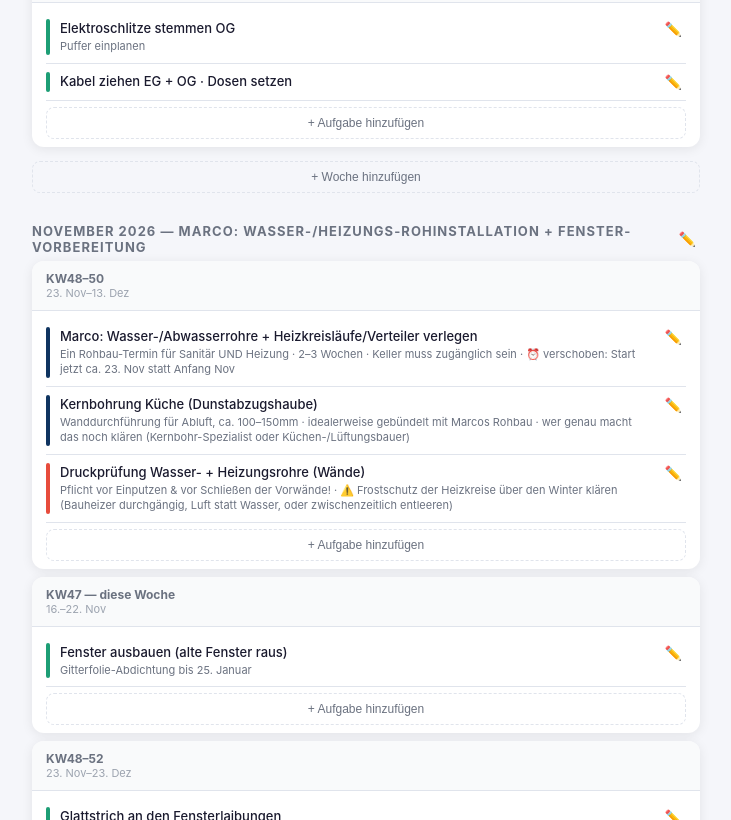
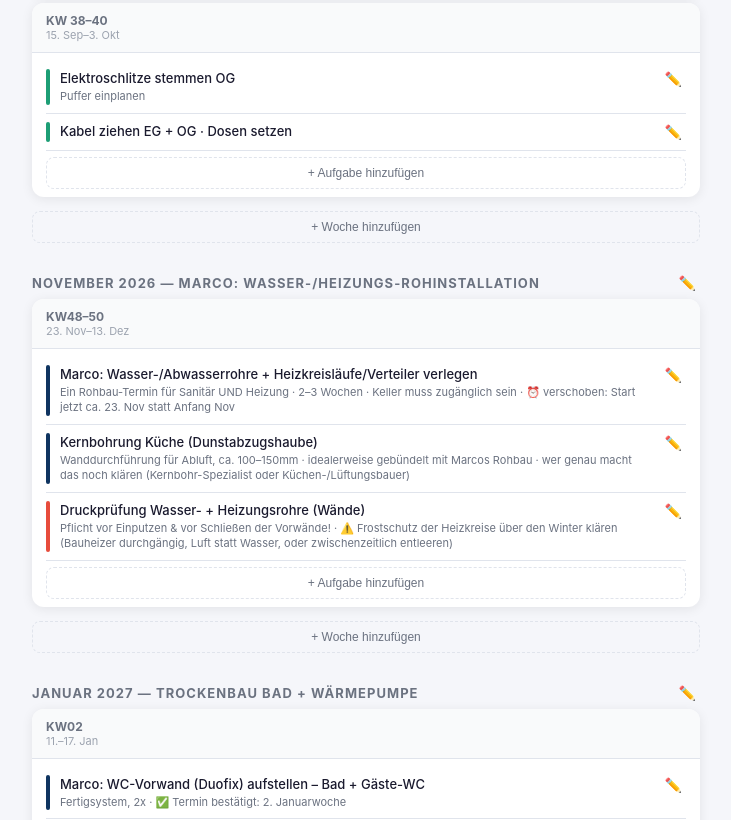
Before and after one commit to KatzeKantins/sanierung-muehltal, a plain HTML site: page wochenplan.html in a window 1280 px wide. Shown: the part 1980-2800 px from the top of the page, without its empty margins (274-1005 px from the left). Drawn offline with nearby package versions, Linux system fonts and the light colour scheme; no server answers.

Commit message:
Update wochenplan.html

```diff
--- a/wochenplan.html
+++ b/wochenplan.html
@@ -70,6 +70,7 @@ body{font-family:-apple-system,BlinkMacSystemFont,'Segoe UI',sans-serif;backgrou
     <div class="leg"><div class="leg-dot" style="background:#e74c3c"></div>Blockiert</div>
     <div class="leg"><div class="leg-dot" style="background:#534ab7"></div>Meilenstein</div>
   </div>
+  <button id="reset-plan-btn" onclick="resetPlanFromDefaults()" style="display:block;width:100%;margin:0 0 16px;padding:10px 12px;background:#e74c3c;color:#fff;border:none;border-radius:8px;font-size:12px;cursor:pointer;">🔄 Plan aus Datei übernehmen (überschreibt den gespeicherten Stand)</button>
   <div id="plan-container"></div>
   <button class="add-month-btn" onclick="openMonthModal()">+ Monat / Phase hinzufügen</button>
 </div>
@@ -187,39 +188,35 @@ const DEFAULT_PLAN=[
       {id:'t15b',title:'Kabel ziehen EG + OG · Dosen setzen',sub:'',color:'#1d9e75'},
     ]},
   ]},
-  {id:'m4',label:'November 2026 — Marco: Wasser-/Heizungs-Rohinstallation + Fenster-Vorbereitung',weeks:[
+  {id:'m4',label:'November 2026 — Marco: Wasser-/Heizungs-Rohinstallation',weeks:[
     {id:'w8',label:'KW48–50',dates:'23. Nov–13. Dez',tasks:[
       {id:'t19',title:'Marco: Wasser-/Abwasserrohre + Heizkreisläufe/Verteiler verlegen',sub:'Ein Rohbau-Termin für Sanitär UND Heizung · 2–3 Wochen · Keller muss zugänglich sein · ⏰ verschoben: Start jetzt ca. 23. Nov statt Anfang Nov',color:'#0f3460'},
       {id:'t19b',title:'Kernbohrung Küche (Dunstabzugshaube)',sub:'Wanddurchführung für Abluft, ca. 100–150mm · idealerweise gebündelt mit Marcos Rohbau · wer genau macht das noch klären (Kernbohr-Spezialist oder Küchen-/Lüftungsbauer)',color:'#0f3460'},
       {id:'t25',title:'Druckprüfung Wasser- + Heizungsrohre (Wände)',sub:'Pflicht vor Einputzen & vor Schließen der Vorwände! · ⚠️ Frostschutz der Heizkreise über den Winter klären (Bauheizer durchgängig, Luft statt Wasser, oder zwischenzeitlich entleeren)',color:'#e74c3c'},
     ]},
-    {id:'w8b',label:'KW47 — diese Woche',dates:'16.–22. Nov',tasks:[
-      {id:'t27',title:'Fenster ausbauen (alte Fenster raus)',sub:'Gitterfolie-Abdichtung bis 25. Januar',color:'#1d9e75'},
-    ]},
-    {id:'w9',label:'KW48–52',dates:'23. Nov–23. Dez',tasks:[
-      {id:'t26',title:'Glattstrich an den Fensterlaibungen',sub:'Eigenleistung oder extern · nötig für sauberen Fensteranschluss · bis Weihnachten',color:'#1d9e75'},
-    ]},
   ]},
   {id:'m5',label:'Januar 2027 — Trockenbau Bad + Wärmepumpe',weeks:[
-    {id:'w10',label:'KW01',dates:'4.–10. Jan',tasks:[
-      {id:'t35',title:'Patrick: Spachteln + grundieren (Vorbereitung)',sub:'Unebenheiten ausgleichen, damit der Verputzer (noch offen, wer) direkt drüber verputzen kann · vor Punkt unten',color:'#1d9e75'},
-    ]},
     {id:'w11',label:'KW02',dates:'11.–17. Jan',tasks:[
-      {id:'t31a',title:'Albrecht: Ständerwerk Vorwand Bad aufstellen',sub:'✅ Termin bestätigt: 2. Januarwoche · komplett neu, es stand noch nichts',color:'#534ab7'},
-      {id:'t33',title:'Marco: Wärmepumpe installieren',sub:'Außen- + Inneneinheit + Anschlüsse · unabhängig, Fundament seit September ausgehärtet',color:'#0f3460'},
+      {id:'t31a',title:'Marco: WC-Vorwand (Duofix) aufstellen – Bad + Gäste-WC',sub:'Fertigsystem, 2x · ✅ Termin bestätigt: 2. Januarwoche',color:'#0f3460'},
+      {id:'t27',title:'Fenster ausbauen (alte Fenster raus)',sub:'Termin: 16. Januar (Sa)',color:'#1d9e75'},
     ]},
     {id:'w12',label:'KW03',dates:'18.–24. Jan',tasks:[
-      {id:'t31aa',title:'Marco: WC-/Bad-Anschlüsse an Albrechts Vorwand anschließen',sub:'Erst möglich sobald Albrechts Ständerwerk steht · separater Kurztermin, zusätzlich zur Rohinstallation im November',color:'#0f3460'},
-      {id:'t31b2',title:'Albrecht: Vorwände schließen/beplanken',sub:'Erst nach Marcos WC-Anschluss + bestandener Druckprüfung',color:'#534ab7'},
+      {id:'t31aa',title:'Marco: WC-/Bad-Anschlüsse an die Vorwand anschließen',sub:'Erst möglich sobald die Vorwand steht · separater Kurztermin, zusätzlich zur Rohinstallation im November',color:'#0f3460'},
+      {id:'t31b2',title:'Albrecht: Vorwände schließen/beplanken',sub:'Erst nach Marcos WC-Anschluss + bestandener Druckprüfung · ⚠️ offen: wer beplankt den Duofix-Rahmen – steht in keinem der beiden Angebote eindeutig drin',color:'#534ab7'},
+      {id:'t26',title:'Glattstrich an den Fensterlaibungen',sub:'❓ Verputzer noch nicht gefunden · kommt in der Woche vom 18. Januar',color:'#e8a838'},
+      {id:'t48',title:'Albrecht: Verputzen Bad (Unterputz Kalk-Zementputz)',sub:'Bad hat durchgehend sein Fenster, kein Timing-Konflikt',color:'#534ab7'},
     ]},
     {id:'w12b',label:'KW04',dates:'25.–31. Jan',tasks:[
       {id:'t29',title:'Kolmer: Fenster einbauen (ohne Haustür)',sub:'Haustür kommt erst Apr/Mai 27 · Hülle wird dicht · muss vor dem Verputzen (ab Feb) fertig sein',color:'#0f3460'},
       {id:'t30',title:'Gregor: Laibungsanschlüsse (Außenputz + Fensterbank)',sub:'Nach Kolmers Fenstereinbau',color:'#e8a838'},
+      {id:'t33',title:'Marco: Wärmepumpe installieren',sub:'Außen- + Inneneinheit + Anschlüsse · unabhängig, Fundament seit September ausgehärtet',color:'#0f3460'},
+      {id:'t47',title:'Dachdecker: Anschluss Fenster/Balkon + vermutlich Balkon-/Vordach-Ausbau',sub:'Nach Kolmers Fenstereinbau · Umfang (nur Anschluss oder kompletter Balkon-/Vordach-Ausbau) + genauer Termin noch mit Dachdecker klären',color:'#0f3460'},
     ]},
   ]},
   {id:'m6',label:'Februar/März 2027 — Verputzen + Bodenaufbau + Estrich',weeks:[
     {id:'w13v',label:'KW05 — vorläufig',dates:'1.–7. Feb (abhängig von Fenstereinbau + Verputzer-Suche)',tasks:[
-      {id:'t34',title:'Verputzen Rest des Hauses (Schimmelstellen + Schlitze)',sub:'❓ Verputzer noch nicht gefunden (NICHT Gregor) · kann erst nach Fenstereinbau starten, da offene Laibungen das Trocknen verhindern · OHNE Bad (macht komplett Albrecht/Trockenbau) · muss fertig+trocken sein, bevor Celar den Boden aufbaut',color:'#e8a838'},
+      {id:'t34',title:'Verputzen Rest des Hauses (Schimmelstellen + Schlitze)',sub:'❓ Verputzer noch nicht gefunden (NICHT Gregor) · kann erst nach Fenstereinbau starten, da offene Laibungen das Trocknen verhindern · OHNE Bad (macht Albrecht, siehe Januar) · muss fertig+trocken sein, bevor Celar den Boden aufbaut',color:'#e8a838'},
+      {id:'t49',title:'Albrecht: Verputzen Gäste-WC (Unterputz)',sub:'Erst nach Kolmers neuem Fenster dort (nicht vorher, gleiches Bauheizer-Problem wie bei den Laibungen)',color:'#534ab7'},
     ]},
     {id:'w13',label:'KW07 — vorläufig',dates:'15.–21. Feb (ca. 2 Wochen nach Verputzen-Start)',tasks:[
       {id:'t22a',title:'Celar: Randdämmstreifen verlegen',sub:'PE-Randstreifen 8/120mm umlaufend · erst, nachdem das Verputzen fertig+trocken ist (nicht vorher — sonst beschädigt der Verputzer die Dämmung) · Teil des Estrich-Angebots P5654.6',color:'#6b7280'},
@@ -249,9 +246,9 @@ const DEFAULT_PLAN=[
       {id:'t42',title:'E-Check (Elektriker nimmt Anlage ab)',sub:'',color:'#0f3460'},
     ]},
   ]},
-  {id:'m8',label:'März–Mai 2027 — Dach + Fassade',weeks:[
-    {id:'w15',label:'Mär–Apr 27',dates:'4–6 Wochen',tasks:[
-      {id:'t44',title:'Dachdecker: Flachdachsanierung',sub:'Erst nach BAFA-Bescheid · 4–6 Wochen',color:'#0f3460'},
+  {id:'m8',label:'April–Mai 2027 — Dach + Fassade',weeks:[
+    {id:'w15',label:'Apr 27',dates:'4–6 Wochen',tasks:[
+      {id:'t44',title:'Dachdecker: Flachdachsanierung',sub:'Erst nach BAFA-Bescheid · 4–6 Wochen · auf April verschoben',color:'#0f3460'},
       {id:'t44b',title:'Kolmer: Haustür einbauen',sub:'Apr/Mai 27 · parallel zum Dach',color:'#0f3460'},
     ]},
     {id:'w16',label:'Apr–Mai 27',dates:'4–6 Wochen',tasks:[
@@ -538,6 +535,17 @@ async function loadFromCloud(){
   }catch(e){return false;}
 }
 
+function resetPlanFromDefaults(){
+  if(!confirm('Das überschreibt den kompletten Wochenplan (alle Monate/Wochen/Aufgaben) mit dem Stand aus dieser Datei, auch in der Cloud. Fortfahren?'))return;
+  const now=Date.now();
+  const fresh=JSON.parse(JSON.stringify(DEFAULT_PLAN));
+  fresh.forEach(m=>{ m._t=now; (m.weeks||[]).forEach(w=>{ w._t=now; (w.tasks||[]).forEach(t=>{ t._t=now; }); }); });
+  P.plan=fresh;
+  saveS();
+  render();
+  alert('Plan übernommen und gespeichert.');
+}
+
 async function syncCloud(){
   const btn=document.getElementById('sync-btn');
   btn.textContent='↻ ...';
```
